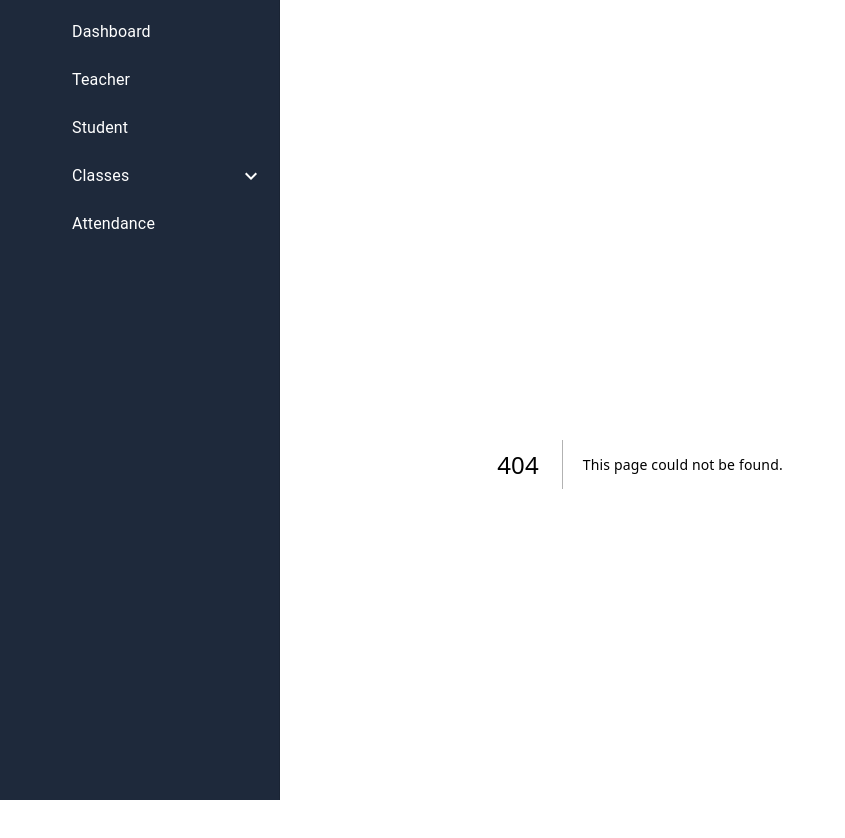
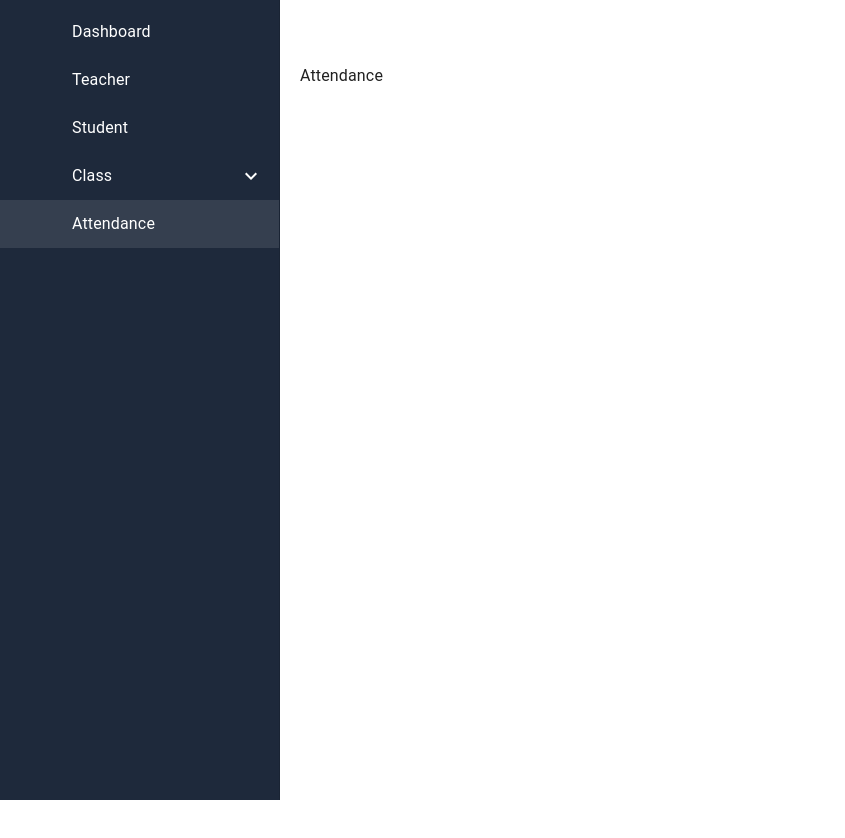
Before and after one commit to AreebMalik10/Attendance-Management-System-using-Next-JS, a Next.js app: page /attendance in a window 1280 px wide. Before the commit this address had no page. Shown: the top 838 px of the page, without its empty margins (0-845 px from the left). After the commit the page ends 800 px from the top, so only its background shows below. Built offline with nearby package versions, Linux system fonts and the light colour scheme; some icons are missing.

Commit message:
Updated with the route settings

```diff
--- a/src/Components/navConfig.js
+++ b/src/Components/navConfig.js
@@ -4,11 +4,12 @@ import DashboardIcon from "@mui/icons-material/Dashboard";
 
 
 export const ROUTES = {
-    dashboard: "/dashboard",
-    attendance: "/attendance",
-    teacher: "/teachers",
-    student: "/students",
-    classes: "/classes",
+    dashboard: "dashboard",
+    attendance: "attendance",
+    teacher: "teacher",
+    student: "student",
+    class: "class",
+    assignClass: "assign-class"
 }
 
 export const navConfig = [
@@ -28,14 +29,14 @@ export const navConfig = [
         url: `/${ROUTES.student}`,
     },
     {
-        label: "Classes",
+        label: "Class",
         icon: <DashboardIcon />,
-        url: `/${ROUTES.classes}`,
+        url: `/${ROUTES.class}`,
         childrens: [
             {
-                label: "Assign Class to Teacher",
+                label: "Assign Class",
                 icon: <DashboardIcon />,
-                url: `/assign-class`
+                url: `/${ROUTES.assignClass}`
             }
         ]
     },
--- /dev/null
+++ b/src/app/attendance/page.jsx
@@ -0,0 +1,7 @@
+import React from 'react'
+
+export default function Attendance() {
+  return (
+    <div>Attendance</div>
+  )
+}
--- /dev/null
+++ b/src/app/class/page.jsx
@@ -0,0 +1,7 @@
+import React from 'react'
+
+export default function Class() {
+  return (
+    <div>Class</div>
+  )
+}
--- a/src/app/dashboard/page.jsx
+++ b/src/app/dashboard/page.jsx
@@ -1,7 +1,11 @@
 import React from 'react'
 
 export default function Dashboard() {
+    console.log("Dashboard Loaded")
   return (
-    <div>Dashboard</div>
+    <div>
+      <h1>Dashboard</h1>
+      <p>Welcome to your dashboard!</p>
+    </div>
   )
 }
--- a/src/app/layout.js
+++ b/src/app/layout.js
@@ -2,8 +2,8 @@
 import { Geist, Geist_Mono } from "next/font/google";
 import "./globals.css";
 import { CssBaseline, Toolbar } from "@mui/material";
-import Sidebar from "@/Components/sidebar";
 import { usePathname } from "next/navigation";
+import Sidebar from "@/Components/Sidebar";
 
 const geistSans = Geist({
   variable: "--font-geist-sans",
@@ -33,11 +33,11 @@ export default function RootLayout({ children }) {
         // className={`${geistSans.variable} ${geistMono.variable} antialiased`}
       >
         <CssBaseline />
-        {/* <div style={{ display: "flex"}}> */}
-        <div>
+        <div style={{ display: "flex"}}>
+        {/* <div> */}
           {!hideSidebar && <Sidebar /> }
-          {/* <main style={{ flexGrow:1, padding: "24px", width: "100%"}}> */}
-          <main>
+          <main style={{ flexGrow:1, paddingLeft: "20px" ,width: "100%"}}>
+          {/* <main> */}
           {!hideSidebar && <Toolbar /> }
             {children}
           </main>
--- /dev/null
+++ b/src/app/student/page.jsx
@@ -0,0 +1,7 @@
+import React from 'react'
+
+export default function Student() {
+  return (
+    <div>Student</div>
+  )
+}
--- /dev/null
+++ b/src/app/teacher/page.jsx
@@ -0,0 +1,7 @@
+import React from 'react'
+
+export default function Teacher() {
+  return (
+    <div>Teacher</div>
+  )
+}
--- a/src/middleware.js
+++ b/src/middleware.js
@@ -1,5 +1,5 @@
 export { default } from 'next-auth/middleware'
 
 export const config = {
-    matcher: ['/dashboard']
+    matcher: ['/matcher']  // update the path from /matcher to /dashboard
 }
```
